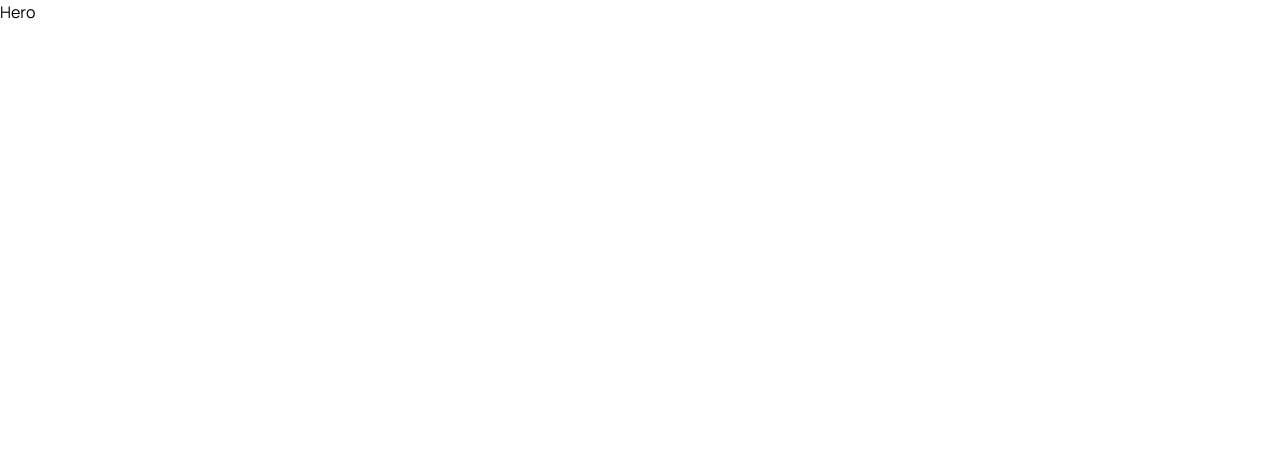
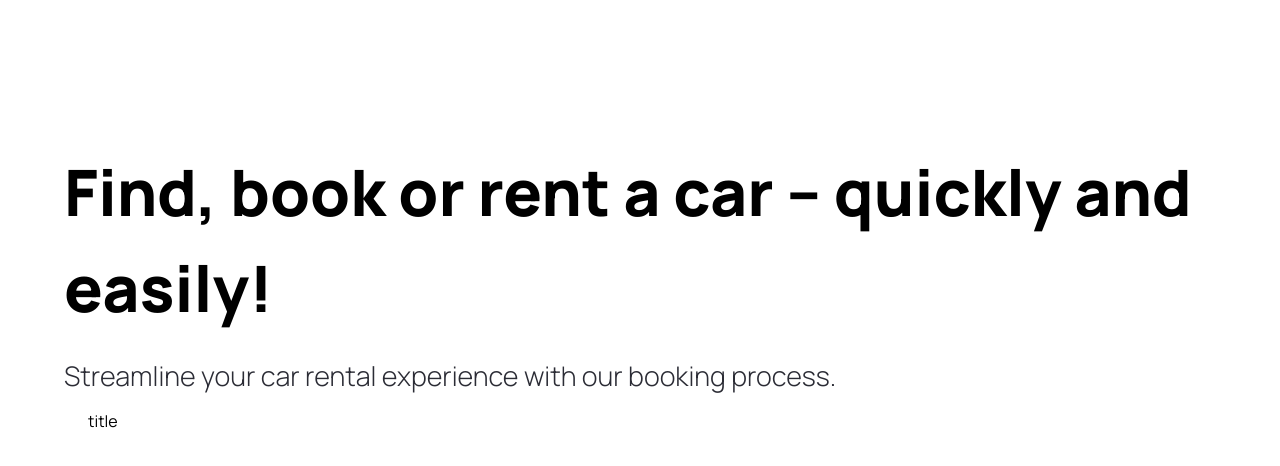
Before and after one commit to Samrat1507/car_showcase_Landing, a Next.js app: page / in a window 1280 px wide. Shown: the top 466 px of the page. Built offline with nearby package versions, Linux system fonts and the light colour scheme.

Commit message:
started with hero section

```diff
--- /dev/null
+++ b/components/CustomButton.tsx
@@ -0,0 +1,22 @@
+"use client";
+import { CustomButtonProps } from '@/types';
+import Image from 'next/image';
+
+
+const CustomButton = ( {title, containerStyles ,handleClick}: CustomButtonProps) => {
+  return (
+    <button disabled= {false}
+        type={"button"}
+        className={'custom-btn ${containerStyles}'}
+        onClick={{handleClick}}
+    >
+        <span className={'flex-1'}>
+            title
+        </span>
+
+
+    </button>
+  )
+}
+
+export default CustomButton
--- a/components/Hero.tsx
+++ b/components/Hero.tsx
@@ -1,8 +1,30 @@
+"use client";
 import Image from 'next/image';
+import CustomButton from './CustomButton';
 
 const Hero = () => {
+    const handleScroll = () => {
+
+    }
   return (
-    <div>Hero</div>
+    <div className='hero'>
+        <div className='flex-1 pt-36 padding-x'>
+            <h1 className='hero__title'>
+            Find, book or rent a car -- quickly
+            and easily!
+            </h1>
+            <p className='hero__subtitle'>
+                Streamline your car rental experience
+                with our booking process.
+            </p>
+            <CustomButton
+                title="Explore Cars"
+                containerStyles="bg-primary-blue
+                text-white rounded-full mt-10"
+                handleClick={{handleScroll}}
+            />
+        </div>
+    </div>
   )
 }
 
--- a/components/index.ts
+++ b/components/index.ts
@@ -1,5 +1,6 @@
 import Hero from './Hero';
-
+import CustomButton from './CustomButton';
 export{
-    Hero
+    Hero,
+    CustomButton
 }
--- /dev/null
+++ b/types/index.ts
@@ -0,0 +1,8 @@
+import { MouseEventHandler } from "react";
+
+export interface CustomButtonProps{
+    title : string;
+    containerStyles?:string;
+    handleClick?:
+    MouseEventHandler<HTMLButtonElement>
+}
```
